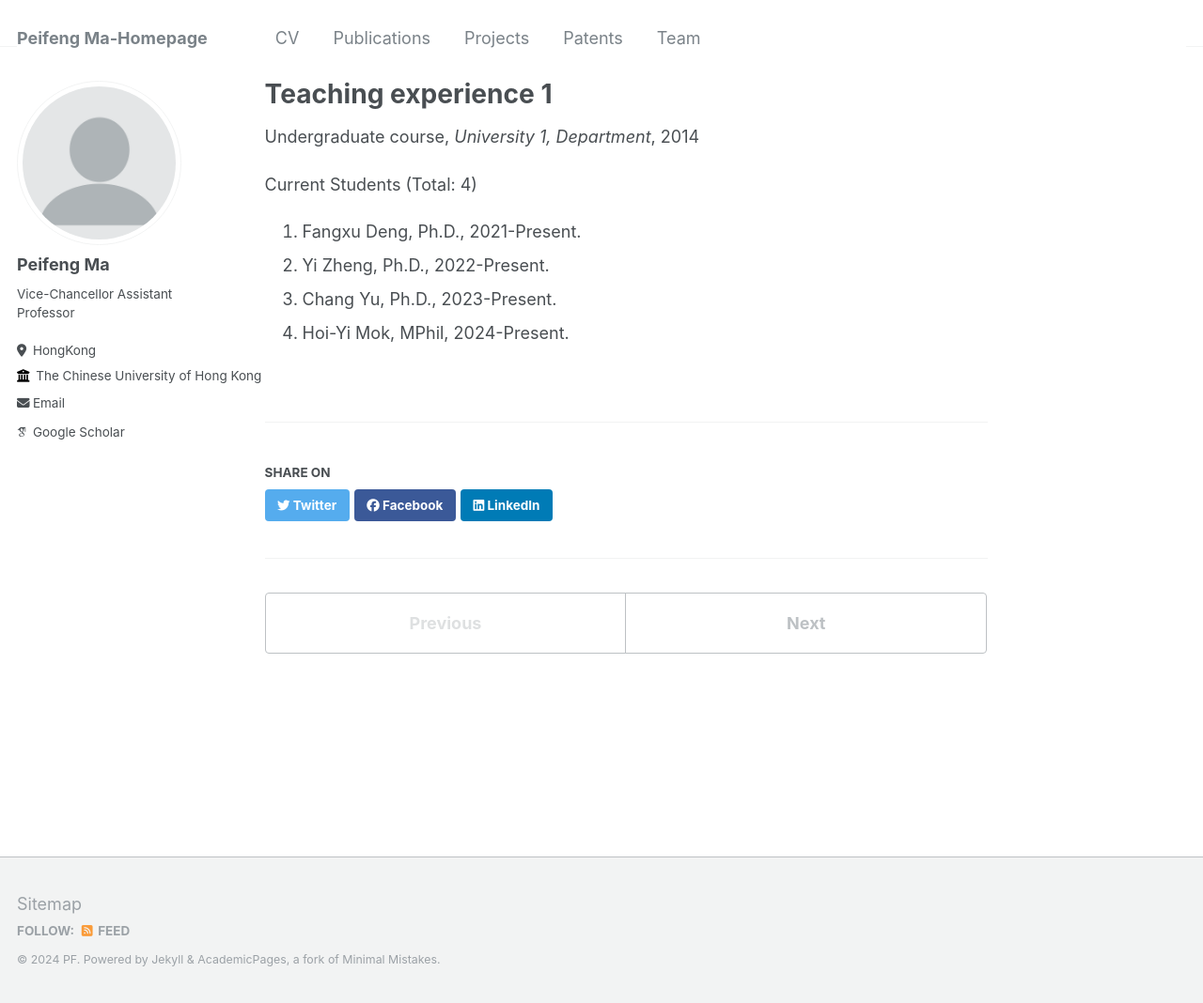
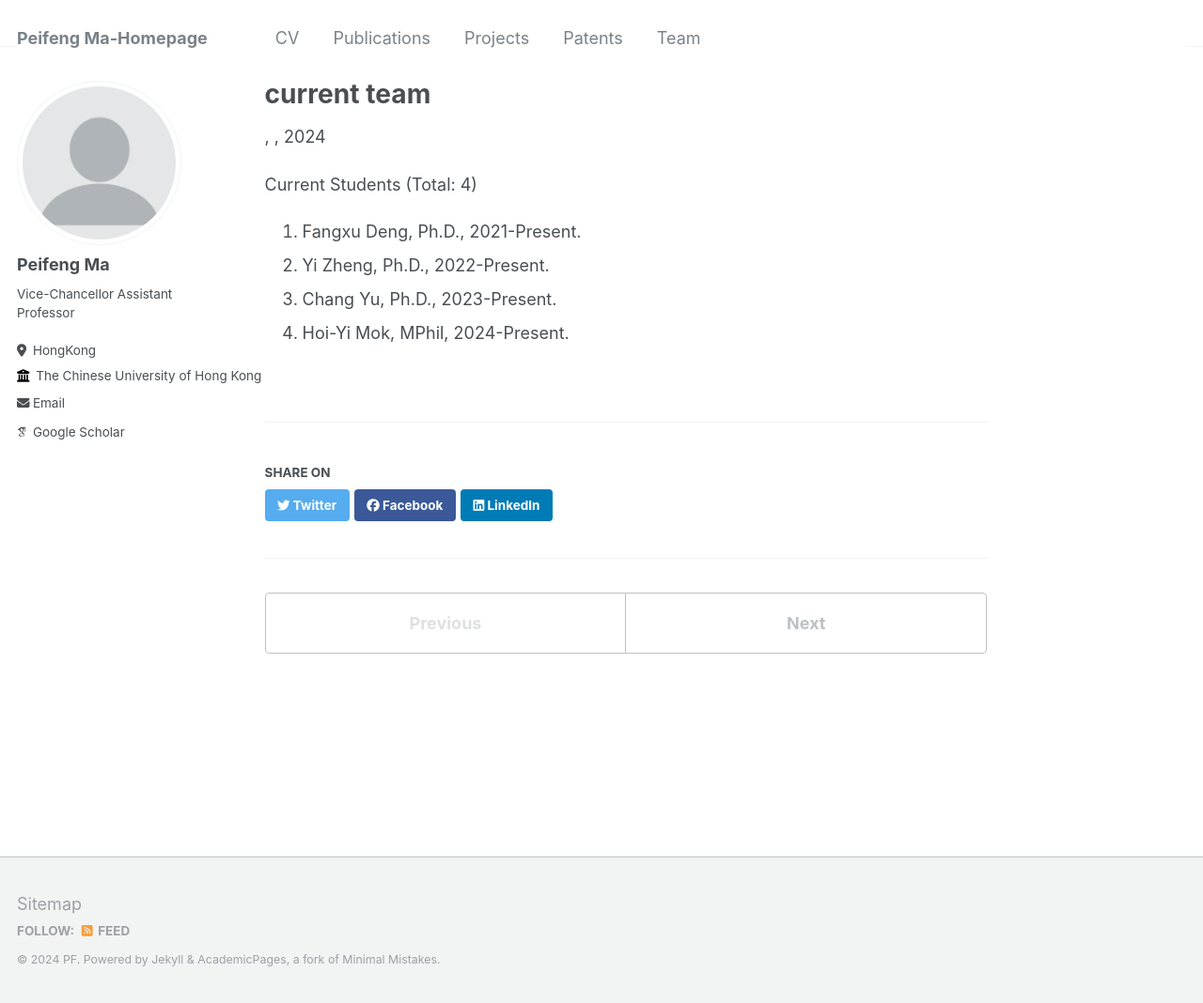
Before and after one commit to pfMA03/peifengMa, a Jekyll site: the page built from _teaching/2014-team-1.md, in a window 1280 px wide and 1068 px high. Shown: the whole window at 94% size. Built offline with Jekyll 4.4.1, drawn with Linux system fonts in a browser that asks for light colours; some web fonts are replaced.

Commit message:
Update and rename 2014-spring-teaching-1.md to 2014-team-1.md

```diff
--- a/_teaching/2014-spring-teaching-1.md
+++ b/_teaching/2014-team-1.md
@@ -1,11 +1,7 @@
 ---
-title: "Teaching experience 1"
+title: "current team"
 collection: teaching
-type: "Undergraduate course"
-permalink: /teaching/2014-spring-teaching-1
-venue: "University 1, Department"
-date: 2014-01-01
-location: "City, Country"
+permalink: /teaching/2014-team-1
 ---
 
 Current Students (Total: 4)
```
